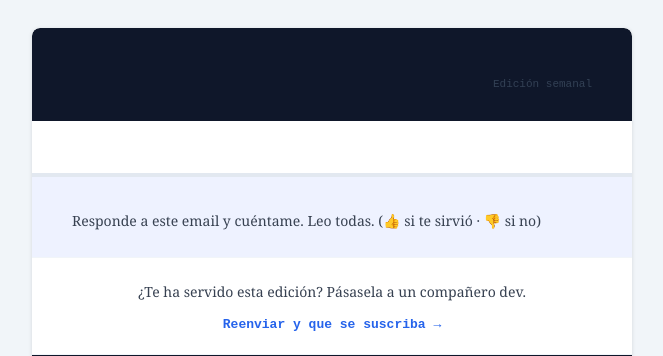
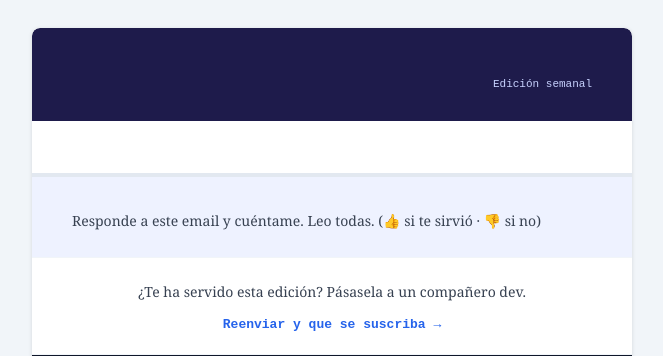
Before and after one commit to Khavel/devai-newsletter, a Python web app: template templates/newsletter.html.j2 in a window 1280 px wide. Shown: the top 356 px of the page, without its empty margins (308-971 px from the left). Run offline with Jinja, Linux system fonts and the light colour scheme; the template is opened without the code that fills it, so the values that code supplies are empty.

Commit message:
feat(email): branded logo header + indigo palette in newsletter template

```diff
--- a/templates/newsletter.html.j2
+++ b/templates/newsletter.html.j2
@@ -13,7 +13,7 @@
   <style type="text/css">
     body { margin: 0; padding: 0; background-color: #f1f5f9; }
     img  { border: 0; outline: none; text-decoration: none; }
-    a    { color: #2563eb; }
+    a    { color: #4F46E5; }
     @media only screen and (max-width: 620px) {
       .outer   { padding: 12px 0 !important; }
       .wrapper { width: 100% !important; border-radius: 0 !important; }
@@ -46,26 +46,26 @@
           <!-- │  HEADER                                           │ -->
           <!-- └──────────────────────────────────────────────────┘ -->
           <tr>
-            <td style="background-color:#0f172a;padding:28px 40px;border-radius:8px 8px 0 0;"
+            <td style="background-color:#1E1B4B;padding:28px 40px;border-radius:8px 8px 0 0;"
                 class="pad">
               <table role="presentation" cellpadding="0" cellspacing="0" border="0" width="100%">
                 <tr>
                   <td valign="middle">
-                    <!-- Logo: simple SVG wordmark -->
-                    <div style="font-family:'Courier New',Courier,monospace;font-size:26px;
-                                font-weight:700;color:#f8fafc;letter-spacing:-0.5px;line-height:1.2;">
-                      {{ newsletter.name }}
-                    </div>
+                    <!-- Logo -->
+                    <a href="https://devaisemanal.com" style="text-decoration:none;">
+                      <img src="{{ newsletter.logo_url }}" width="200" alt="{{ newsletter.name }}"
+                           style="display:block;border:0;outline:none;height:auto;" />
+                    </a>
                     <div style="font-family:'Courier New',Courier,monospace;font-size:11px;
-                                color:#64748b;margin-top:5px;letter-spacing:0.4px;">
+                                color:#A5B4FC;margin-top:5px;letter-spacing:0.4px;">
                       {{ newsletter.tagline }}
                     </div>
                   </td>
                   <td align="right" valign="top" style="white-space:nowrap;padding-left:16px;">
                     <div style="font-family:'Courier New',Courier,monospace;font-size:11px;
-                                color:#475569;text-align:right;line-height:1.7;">
+                                color:#C7D2FE;text-align:right;line-height:1.7;">
                       {{ date_display }}<br>
-                      <span style="color:#334155;">Edici&oacute;n semanal</span>
+                      <span style="color:#C7D2FE;">Edici&oacute;n semanal</span>
                     </div>
                   </td>
                 </tr>
```
Also changed, not shown: tests/test_email_header.py (added, +25 -0 lines).
